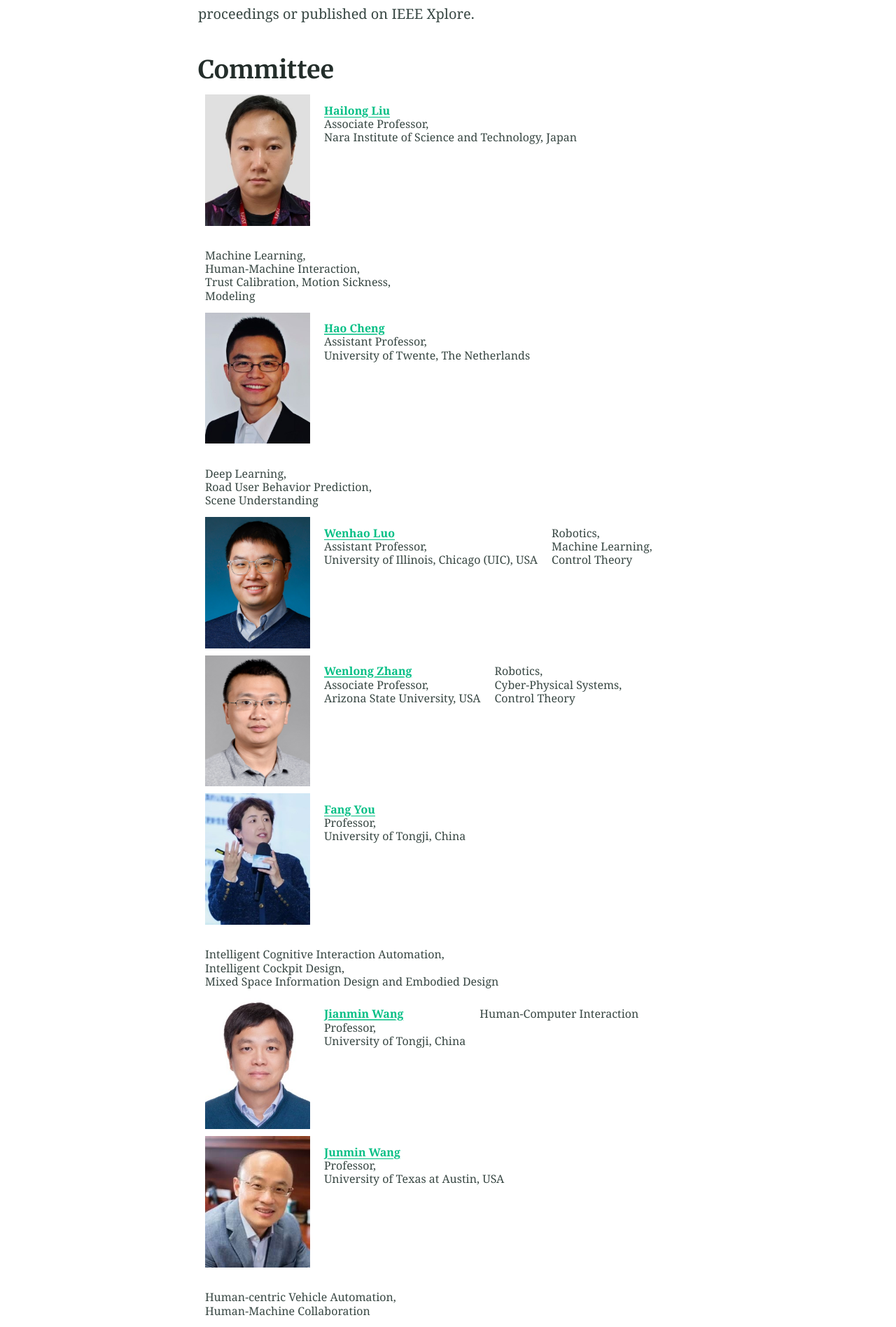
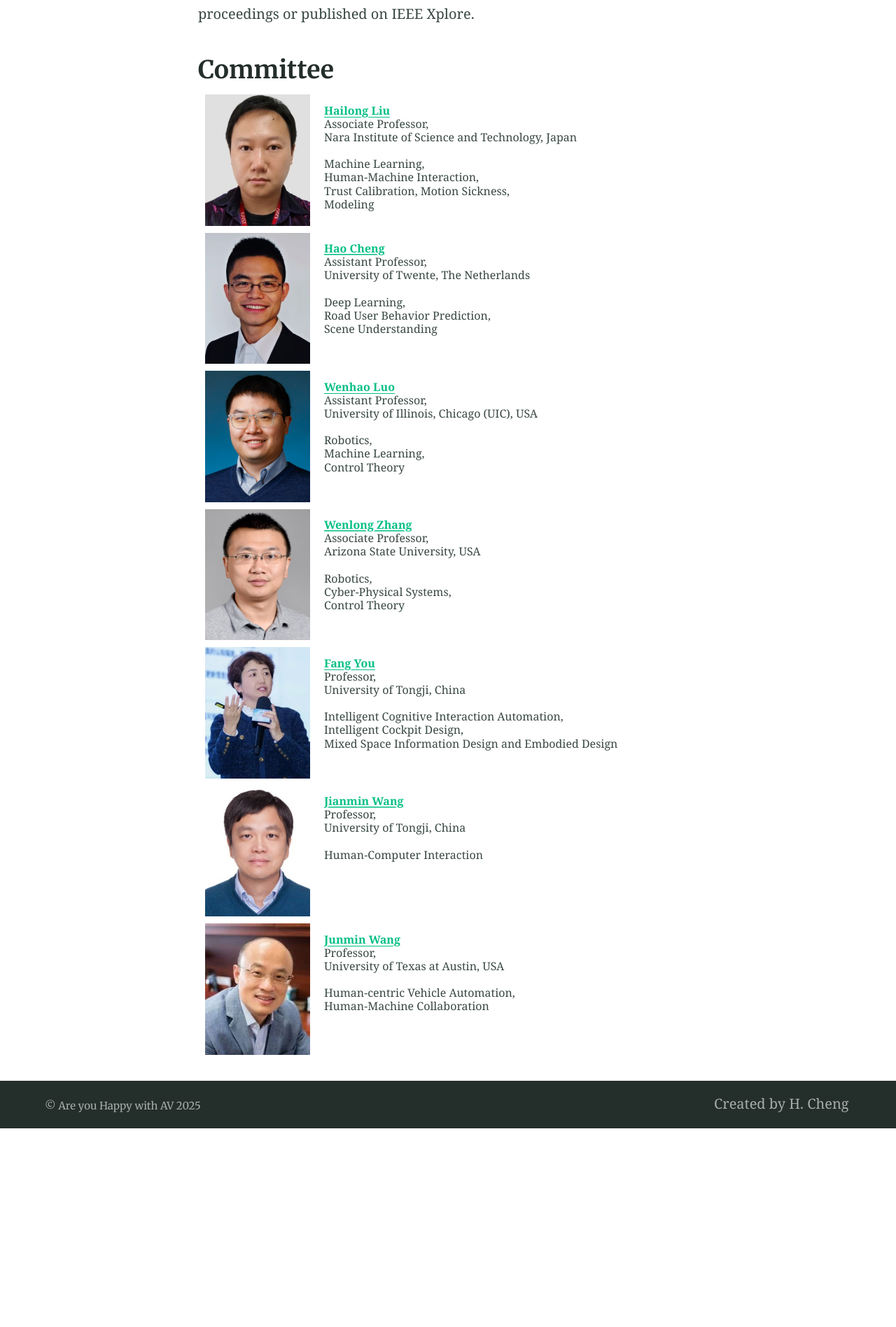
Before and after one commit to Are-You-Happy-with-AV/are-you-happy-with-av.github.io, a Jekyll site: the page built from index.md, in a window 1280 px wide. Shown: the part 2837-4734 px from the top of the page at 70% size. Built offline with Jekyll 4.4.1, drawn with Linux system fonts in a browser that asks for light colours; after the commit the page ends 4450 px from its top, so only the background shows below that.

Commit message:
Update index.md

```diff
--- a/index.md
+++ b/index.md
@@ -50,42 +50,49 @@ The prospect of wide-scale development of automated vehicles (AVs) is due to adv
 ## Committee
 <div style="display: flex; align-items: flex-start; margin: 10px;gap: 20px; flex-wrap: wrap;">
 <img src="/assets/committee/Hailong liu.jpg" alt="Hailong Liu" style="width: 150px; height: auto; object-fit: cover; display: block;">
-    <p style="font-size: 16px; text-align: left; line-height: 1.2; margin: 4px 0; word-wrap: break-word;"><a href="https://www.researchgate.net/profile/Hailong_Liu9"><strong>Hailong Liu</strong></a><br> Associate Professor,<br> Nara Institute of Science and Technology, Japan</p>
-     <p style="font-size: 16px; text-align: left; line-height: 1.2; margin: 4px 0; word-wrap: break-word;">Machine Learning,<br> Human-Machine Interaction,<br> Trust Calibration, Motion Sickness,<br> Modeling</p>
+    <p style="font-size: 16px; text-align: left; line-height: 1.2; margin: 4px 0; word-wrap: break-word;"><a href="https://www.researchgate.net/profile/Hailong_Liu9"><strong>Hailong Liu</strong></a><br> Associate Professor,<br> Nara Institute of Science and Technology, Japan<br>
+    <br>
+     Machine Learning,<br> Human-Machine Interaction,<br> Trust Calibration, Motion Sickness,<br> Modeling</p>
 </div>
 
 <div style="display: flex; align-items: flex-start; margin: 10px; gap: 20px; flex-wrap: wrap;">
     <img src="/assets/committee/Hao Cheng.jpg" alt="Hao Cheng" style="width: 150px; height: auto; object-fit: cover; display: block;">
-    <p style="font-size: 16px; text-align: left; line-height: 1.2; margin: 4px 0; word-wrap: break-word;"><a href="https://sites.google.com/view/hao-cheng/home"><strong>Hao Cheng</strong></a><br> Assistant Professor,<br> University of Twente, The Netherlands</p>
-     <p style="font-size: 16px; text-align: left; line-height: 1.2; margin: 4px 0; word-wrap: break-word;">Deep Learning,<br> Road User Behavior Prediction,<br> Scene Understanding</p>
+    <p style="font-size: 16px; text-align: left; line-height: 1.2; margin: 4px 0; word-wrap: break-word;"><a href="https://sites.google.com/view/hao-cheng/home"><strong>Hao Cheng</strong></a><br> Assistant Professor,<br> University of Twente, The Netherlands<br>
+      <br>
+     Deep Learning,<br> Road User Behavior Prediction,<br> Scene Understanding</p>
   </div>
 
 <div style="display: flex; align-items: flex-start; margin: 10px; gap: 20px; flex-wrap: wrap;">
     <img src="/assets/committee/Wenhao Luo.png" alt="Wenhao Luo" style="width: 150px; height: auto; object-fit: cover; display: block;">
-    <p style="font-size: 16px; text-align: left; line-height: 1.2; margin: 4px 0; word-wrap: break-word;"><a href="https://www.cs.uic.edu/~wenhao/"><strong>Wenhao Luo</strong></a><br> Assistant Professor,<br> University of Illinois, Chicago (UIC), USA</p>
-    <p style="font-size: 16px; text-align: left; line-height: 1.2; margin: 4px 0; word-wrap: break-word;"> Robotics,<br> Machine Learning,<br> Control Theory</p>
+    <p style="font-size: 16px; text-align: left; line-height: 1.2; margin: 4px 0; word-wrap: break-word;"><a href="https://www.cs.uic.edu/~wenhao/"><strong>Wenhao Luo</strong></a><br> Assistant Professor,<br> University of Illinois, Chicago (UIC), USA<br>
+      <br>
+    Robotics,<br> Machine Learning,<br> Control Theory</p>
   </div>
 
   <div style="display: flex; align-items: flex-start; margin: 10px; gap: 20px; flex-wrap: wrap;">
     <img src="/assets/committee/Wenlong Zhang.png" alt="Wenlong Zhang" style="width: 150px; height: auto; object-fit: cover; display: block;">
-    <p style="font-size: 16px; text-align: left; line-height: 1.2; margin: 4px 0; word-wrap: break-word;"><a href="https://home.riselab.info/team/"><strong>Wenlong Zhang</strong></a><br> Associate Professor,<br> Arizona State University, USA</p>
-     <p style="font-size: 16px; text-align: left; line-height: 1.2; margin: 4px 0; word-wrap: break-word;">Robotics,<br> Cyber-Physical Systems,<br> Control Theory</p>
+    <p style="font-size: 16px; text-align: left; line-height: 1.2; margin: 4px 0; word-wrap: break-word;"><a href="https://home.riselab.info/team/"><strong>Wenlong Zhang</strong></a><br> Associate Professor,<br> Arizona State University, USA<br>
+      <br>
+     Robotics,<br> Cyber-Physical Systems,<br> Control Theory</p>
   </div>
 
   <div style="display: flex; align-items: flex-start; margin: 10px; gap: 20px; flex-wrap: wrap;">
     <img src="/assets/committee/Fang You.jpg" alt="Fang You" style="width: 150px; height: auto; object-fit: cover;display: block;">
-    <p style="font-size: 16px; text-align: left; line-height: 1.2; margin: 4px 0; word-wrap: break-word;"><a href="https://tjdi.tongji.edu.cn/TeacherDetail.do?id=4236&lang=en"><strong>Fang You</strong></a><br> Professor,<br> University of Tongji, China</p>
-     <p style="font-size: 16px; text-align: left; line-height: 1.2; margin: 4px 0; word-wrap: break-word;">Intelligent Cognitive Interaction Automation,<br> Intelligent Cockpit Design,<br> Mixed Space Information Design and Embodied Design</p>
+    <p style="font-size: 16px; text-align: left; line-height: 1.2; margin: 4px 0; word-wrap: break-word;"><a href="https://tjdi.tongji.edu.cn/TeacherDetail.do?id=4236&lang=en"><strong>Fang You</strong></a><br> Professor,<br> University of Tongji, China<br>
+      <br>
+     Intelligent Cognitive Interaction Automation,<br> Intelligent Cockpit Design,<br> Mixed Space Information Design and Embodied Design</p>
   </div>
 
   <div style="display: flex; align-items: flex-start; margin: 10px; gap: 20px; flex-wrap: wrap;">
     <img src="/assets/committee/Jianmin Wang.jpg" alt="Jianmin Wang" style="width: 150px; height: auto; object-fit: cover;display: block;">
-    <p style="font-size: 16px; text-align: left; line-height: 1.2; margin: 4px 0; word-wrap: break-word;"><a href="https://am.tongji.edu.cn/info/1397/1842.htm"><strong>Jianmin Wang</strong></a><br> Professor,<br> University of Tongji, China</p>
-    <p style="font-size: 16px; text-align: left; line-height: 1.2; margin: 4px 0; word-wrap: break-word;"> Human-Computer Interaction</p>
+    <p style="font-size: 16px; text-align: left; line-height: 1.2; margin: 4px 0; word-wrap: break-word;"><a href="https://am.tongji.edu.cn/info/1397/1842.htm"><strong>Jianmin Wang</strong></a><br> Professor,<br> University of Tongji, China<br>
+      <br>
+    Human-Computer Interaction</p>
   </div>
 
  <div style="display: flex; align-items: flex-start; margin: 10px; gap: 20px; flex-wrap: wrap;">
     <img src="/assets/committee/Junmin Wang.jpg" alt="Junmin Wang" style="width: 150px; height: auto; object-fit: cover;display: block;">
-    <p style="font-size: 16px; text-align: left; line-height: 1.2; margin: 4px 0; word-wrap: break-word;"><a href="https://sites.utexas.edu/jwang/"><strong>Junmin Wang</strong></a><br> Professor,<br> University of Texas at Austin, USA</p>
-     <p style="font-size: 16px; text-align: left; line-height: 1.2; margin: 4px 0; word-wrap: break-word;">Human-centric Vehicle Automation,<br> Human-Machine Collaboration</p>
+    <p style="font-size: 16px; text-align: left; line-height: 1.2; margin: 4px 0; word-wrap: break-word;"><a href="https://sites.utexas.edu/jwang/"><strong>Junmin Wang</strong></a><br> Professor,<br> University of Texas at Austin, USA<br>
+      <br>
+     Human-centric Vehicle Automation,<br> Human-Machine Collaboration</p>
   </div>
```
